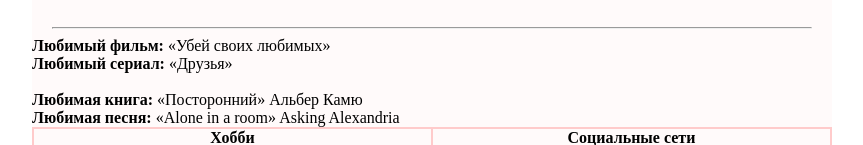
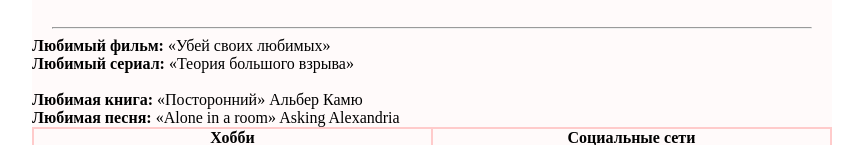
Before and after one commit to Sofia-257/resume, a plain HTML site: page index.html in a window 1280 px wide. Shown: the part 176-321 px from the top of the page, without its empty margins (208-1071 px from the left). Drawn offline with Linux system fonts and the light colour scheme.

Commit message:
Update index.html

```diff
--- a/index.html
+++ b/index.html
@@ -27,7 +27,7 @@
         <hr class="line">
         <div class="smth">
             <span><b>Любимый фильм:</b> «Убей своих любимых»</span>
-            <span><br><b>Любимый сериал:</b> «Друзья»</br></span>
+            <span><br><b>Любимый сериал:</b> «Теория большого взрыва»</br></span>
             <span><br><b>Любимая книга:</b> «Посторонний» Альбер Камю<br></span>
             <span><b>Любимая песня:</b> «Alone in a room» Asking Alexandria</span>
         </div>
```
